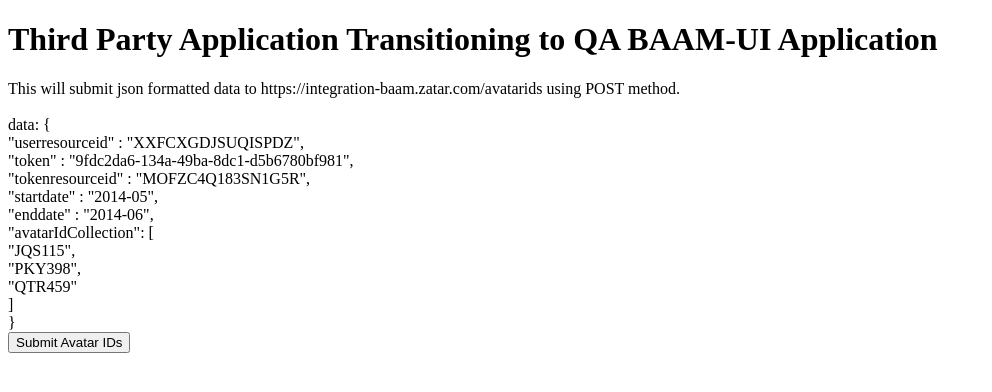
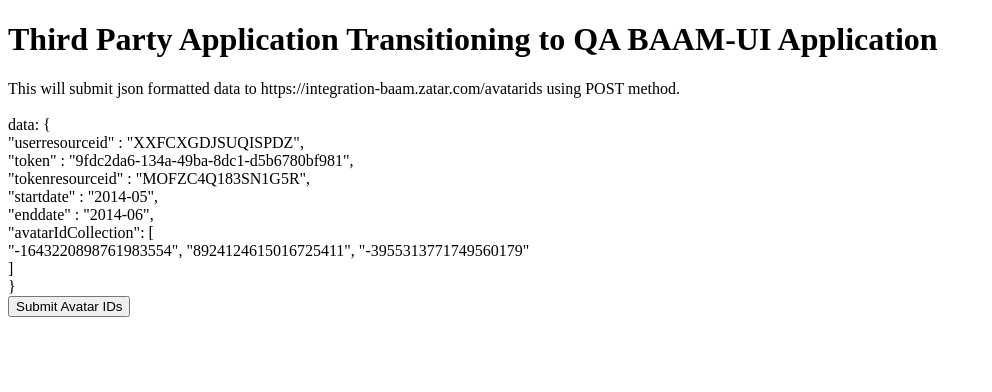
Before and after one commit to c0debreaker/c0debreaker.github.io, a Jekyll site: the page 3rdpartytobaamqa.html, which Jekyll copies as it is, in a window 1280 px wide. Shown: the top 392 px of the page, without its empty margins (0-992 px from the left). Built offline with Jekyll 4.4.1, drawn with Linux system fonts in a browser that asks for light colours; nearby versions of some CDN libraries; a script that is not in the unit is left out; comment, search, counter and statistics services are not loaded.

```diff
--- a/3rdpartytobaamqa.html
+++ b/3rdpartytobaamqa.html
@@ -26,9 +26,7 @@
                                 "startdate" : "2014-05",
                                 "enddate" : "2014-06",
                                 "avatarIdCollection": [
-                                    "JQS115",
-                                    "PKY398",
-                                    "QTR459"
+                                    "-1643220898761983554", "8924124615016725411", "-3955313771749560179"
                                 ]
                             }
                         }).success(function(data, status, headers, config) {
@@ -57,9 +55,7 @@
         "startdate" : "2014-05",<br/>
         "enddate" : "2014-06",<br/>
         "avatarIdCollection": [<br/>
-        "JQS115",<br/>
-        "PKY398",<br/>
-        "QTR459"<br/>
+        "-1643220898761983554", "8924124615016725411", "-3955313771749560179"<br/>
         ]<br/>
         }<br/>
 
```
